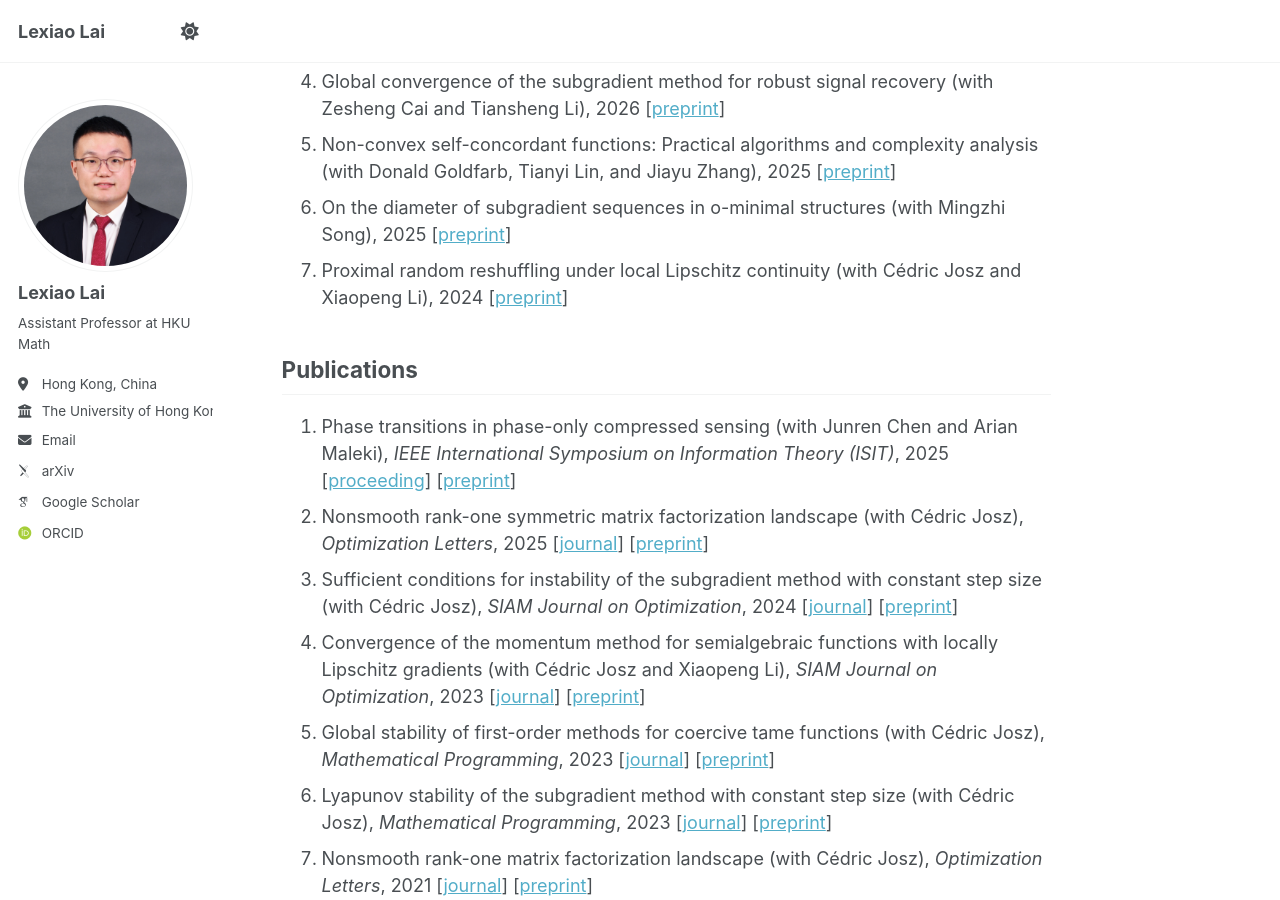
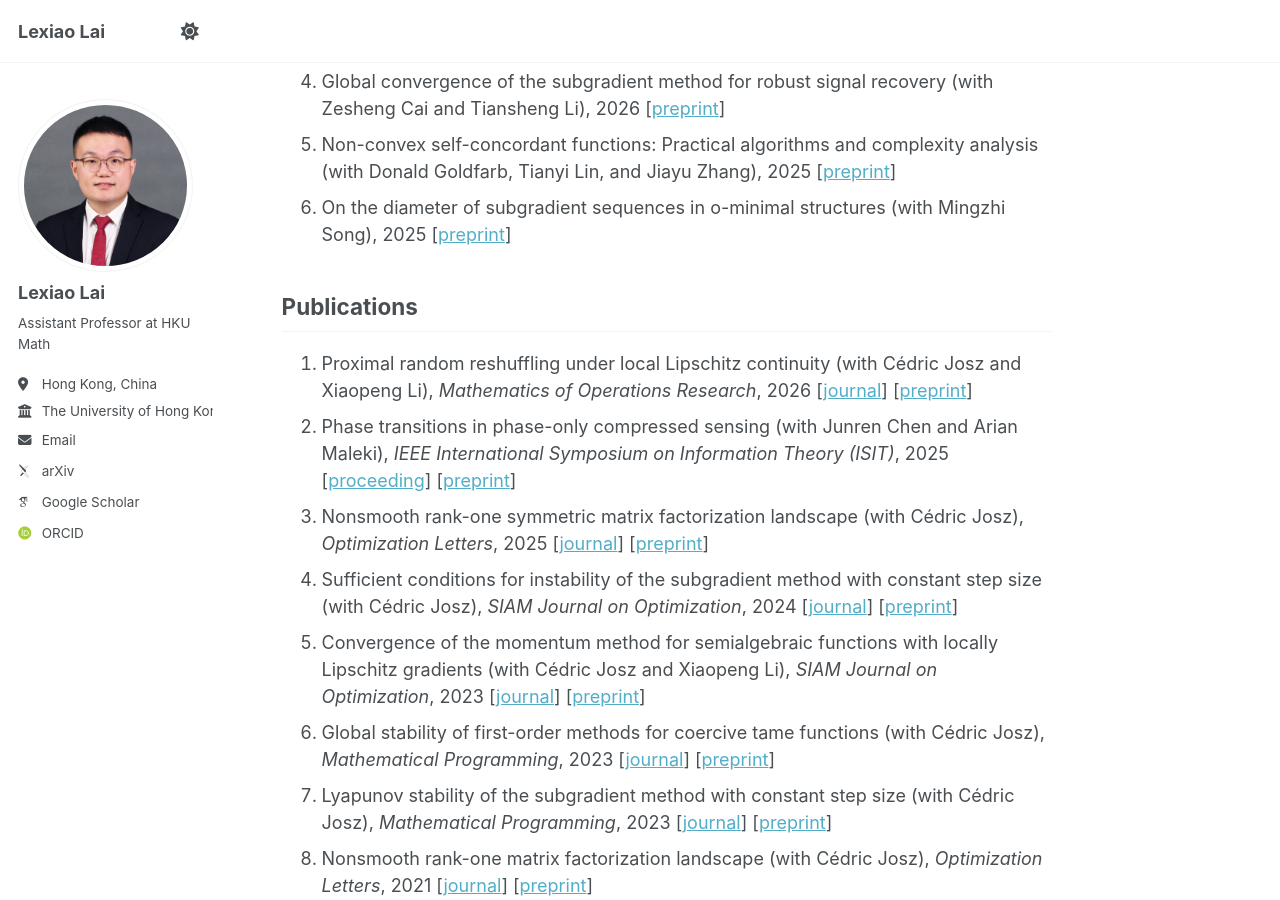
Before and after one commit to LexiaoLai/Lexiaolai.github.io, a Jekyll site: the page built from _pages/about.md, in a window 1280 px wide and 900 px high, scrolled down 723 px. Built offline with Jekyll 4.4.1, drawn with Linux system fonts in a browser that asks for light colours; some web fonts are replaced.

Commit message:
Publish proximal random reshuffling article

```diff
--- a/_pages/about.md
+++ b/_pages/about.md
@@ -24,9 +24,9 @@ I am recruiting a postdoctoral fellow at HKU Mathematics. The start date is flex
 1. Global convergence of the subgradient method for robust signal recovery (with Zesheng Cai and Tiansheng Li), 2026 [[preprint](https://arxiv.org/abs/2601.10062)]
 1. Non-convex self-concordant functions: Practical algorithms and complexity analysis (with Donald Goldfarb, Tianyi Lin, and Jiayu Zhang), 2025 [[preprint](https://arxiv.org/abs/2511.15019)]
 1. On the diameter of subgradient sequences in o-minimal structures (with Mingzhi Song), 2025 [[preprint](https://arxiv.org/abs/2511.06868)]
-1. Proximal random reshuffling under local Lipschitz continuity (with Cédric Josz and Xiaopeng Li), 2024  [[preprint](https://arxiv.org/abs/2408.07182)]
 
 ## Publications
+1. Proximal random reshuffling under local Lipschitz continuity (with Cédric Josz and Xiaopeng Li), *Mathematics of Operations Research*, 2026 [[journal](https://pubsonline.informs.org/doi/10.1287/moor.2024.0542)] [[preprint](https://arxiv.org/abs/2408.07182)]
 1. Phase transitions in phase-only compressed sensing (with Junren Chen and Arian Maleki), *IEEE International Symposium on Information Theory (ISIT)*, 2025 [[proceeding](https://ieeexplore.ieee.org/document/11195421)] [[preprint](https://arxiv.org/abs/2501.11905)]
 1. Nonsmooth rank-one symmetric matrix factorization landscape (with Cédric Josz), *Optimization Letters*, 2025 [[journal](https://link.springer.com/article/10.1007/s11590-025-02195-4)] [[preprint](https://arxiv.org/abs/2410.17487)]
 1. Sufficient conditions for instability of the subgradient method with constant step size (with Cédric Josz), *SIAM Journal on Optimization*, 2024 [[journal](https://epubs.siam.org/doi/abs/10.1137/22M1535723)] [[preprint](https://arxiv.org/abs/2211.14852)]
```
